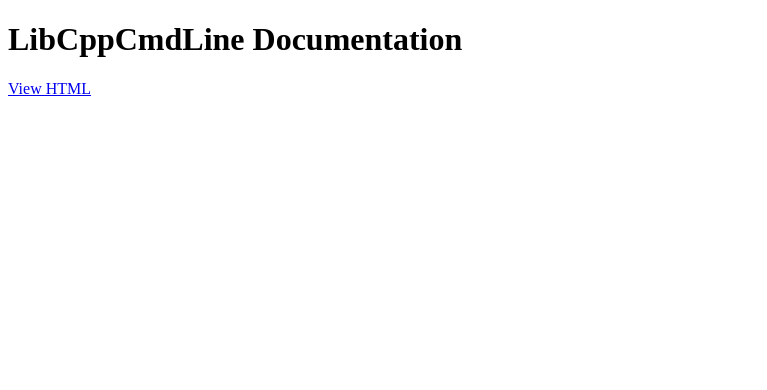
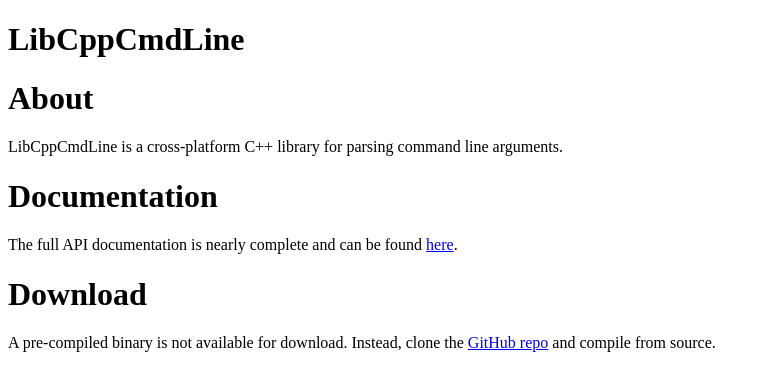
Before and after one commit to stephenbonar/LibCppCmdLine, a plain HTML site: page docs/index.html in a window 1280 px wide. Shown: the whole page, without its empty margins (0-767 px from the left). Drawn offline with Linux system fonts and the light colour scheme.

Commit message:
Updated homepage and readme

```diff
--- a/docs/index.html
+++ b/docs/index.html
@@ -1,7 +1,15 @@
 <!DOCTYPE html>
 <html>
     <body>
-        <h1>LibCppCmdLine Documentation</h1>
-        <a href="/LibCppCmdLine/html/index.html">View HTML</a>
+        <h1>LibCppCmdLine</h1>
+
+        <h1>About</h1>
+        <p>LibCppCmdLine is a cross-platform C++ library for parsing command line arguments.</p>
+
+        <h1>Documentation</h1>
+        <p>The full API documentation is nearly complete and can be found <a href="/LibCppCmdLine/html/index.html">here</a>.</p>
+
+        <h1>Download</h1>
+        <p>A pre-compiled binary is not available for download. Instead, clone the <a href="https://github.com/stephenbonar/LibCppCmdLine"/>GitHub repo</a> and compile from source.</p>
     </body>
 </html>
```
Also changed, not shown: 1 other file.
